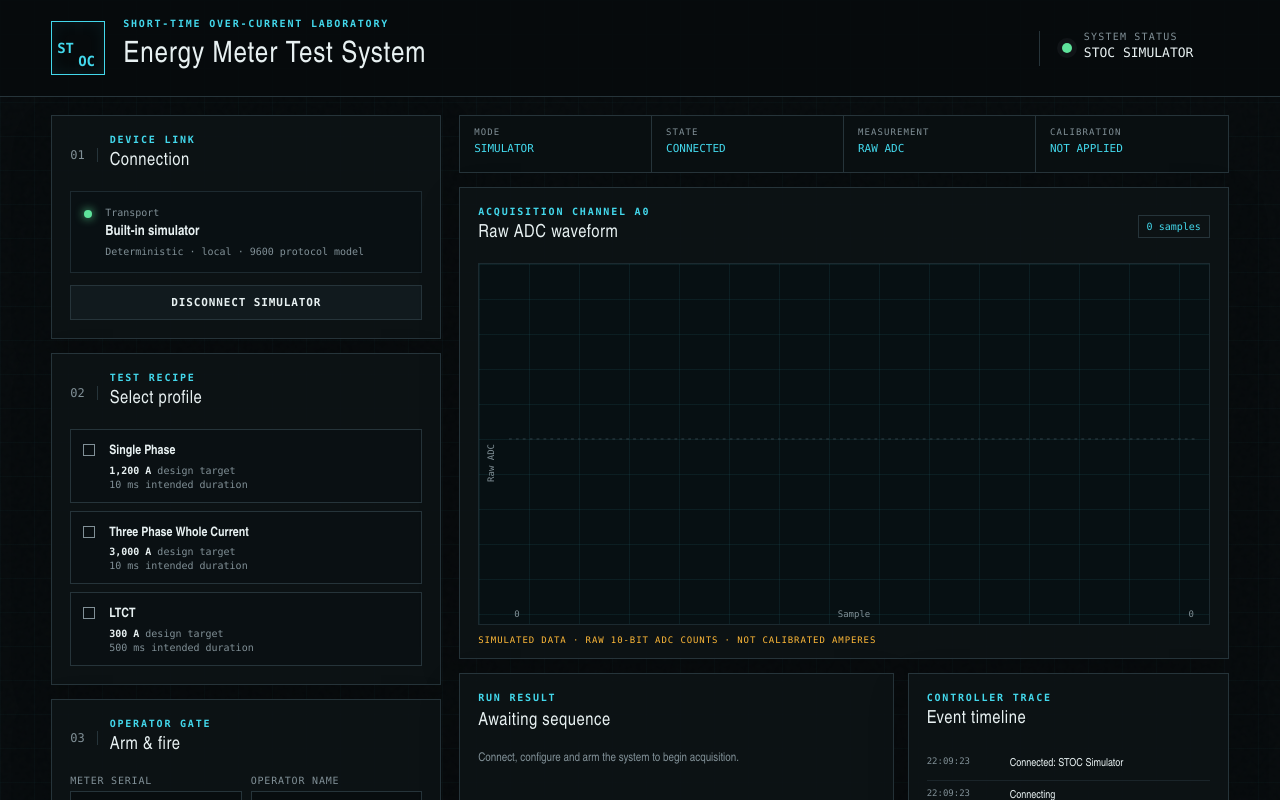
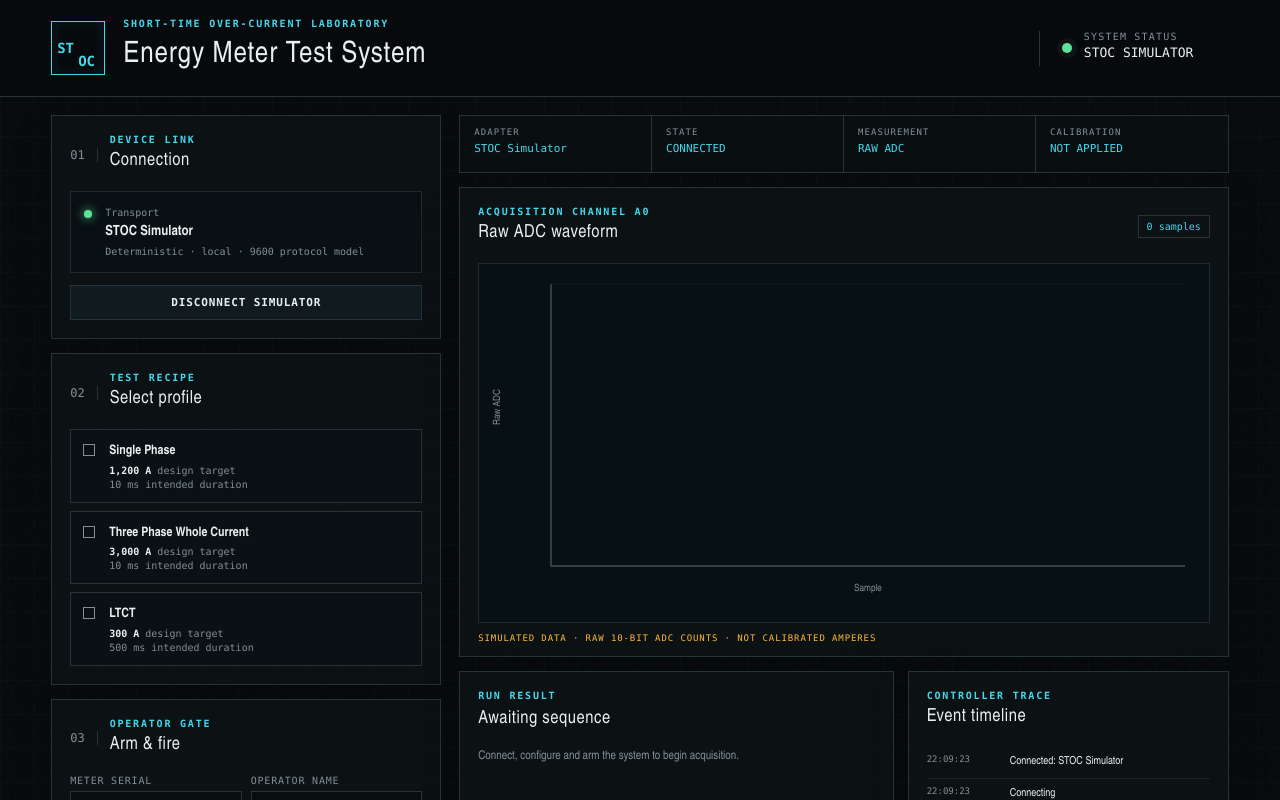
Before and after one commit to AhmadAkhtar007/STOC-Dashboard, a React (Vite) app: page / in a window 1280 px wide. Both pictures are taken after a click on the button "CONNECT SIMULATOR". Shown: the top 800 px of the page. Built offline with nearby package versions, Linux system fonts and the light colour scheme.

Commit message:
fix: complete dashboard instrumentation

```diff
--- a/package.json
+++ b/package.json
@@ -15,7 +15,8 @@
   },
   "dependencies": {
     "react": "^19.1.1",
-    "react-dom": "^19.1.1"
+    "react-dom": "^19.1.1",
+    "recharts": "^3.9.2"
   },
   "devDependencies": {
     "@tailwindcss/vite": "^4.1.13",
--- a/src/App.tsx
+++ b/src/App.tsx
@@ -46,17 +46,17 @@ export default function App({ adapter: suppliedAdapter, controller: suppliedCont
     {(uiError || status === 'error') && <div className="error-banner" role="alert"><strong>System exception</strong><span>{uiError ?? ('error' in snapshot.state ? snapshot.state.error : 'Unknown error')}</span></div>}
     <main id="main-control" className="dashboard-grid">
       <aside className="setup-column">
-        <ConnectionPanel connected={connected} busy={status === 'connecting' || ['firing', 'capturing'].includes(status)} onConnect={() => run(() => controller.connect(adapter))} onDisconnect={() => run(() => controller.disconnect())} />
+        <ConnectionPanel connected={connected} busy={status === 'connecting' || ['firing', 'capturing'].includes(status)} adapterKind={adapter.kind} connectionLabel={snapshot.connectionLabel} onConnect={() => run(() => controller.connect(adapter))} onDisconnect={() => run(() => controller.disconnect())} />
         <ProfileSelector value={profileId} disabled={status !== 'connected' && status !== 'configured'} onChange={(id: ProfileId) => run(() => controller.selectProfile(id))} />
         <TestControls status={status} canArm={status === 'configured'} canFire={status === 'armed'} metadata={metadata} onMetadata={setMetadata} onArm={() => { try { controller.arm(metadata); } catch (e) { setUiError(e instanceof Error ? e.message : String(e)); } }} onFire={() => run(() => controller.fire())} />
       </aside>
       <section className="monitor-column" aria-label="Live test monitor">
-        <div className="monitor-strip"><div><span>MODE</span><strong>SIMULATOR</strong></div><div><span>STATE</span><strong className={`text-${status}`}>{status.toUpperCase()}</strong></div><div><span>MEASUREMENT</span><strong>RAW ADC</strong></div><div><span>CALIBRATION</span><strong>NOT APPLIED</strong></div></div>
-        <WaveformChart samples={snapshot.state.samples} />
+        <div className="monitor-strip"><div><span>ADAPTER</span><strong role="status" aria-label="Active adapter">{snapshot.connectionLabel ?? (adapter.kind === 'simulator' ? 'SIMULATOR' : 'SERIAL')}</strong></div><div><span>STATE</span><strong role="status" aria-label="Controller state" className={`text-${status}`}>{status.toUpperCase()}</strong></div><div><span>MEASUREMENT</span><strong>RAW ADC</strong></div><div><span>CALIBRATION</span><strong>NOT APPLIED</strong></div></div>
+        <WaveformChart samples={snapshot.state.samples} simulated={adapter.kind === 'simulator'} />
         <div className="result-row"><ResultSummary result={selected} onJson={() => exportResult('json')} onCsv={() => exportResult('csv')} onPrint={() => window.print()} /><EventTimeline logs={snapshot.logs} /></div>
         <HistoryPanel results={history} />
       </section>
     </main>
-    <footer><span>STOC CONTROL / DEMONSTRATION BUILD</span><span>SIMULATOR OUTPUT IS NOT A CALIBRATED CURRENT MEASUREMENT</span></footer>
+    <footer><span>STOC CONTROL / DEMONSTRATION BUILD</span><span>{adapter.kind === 'simulator' ? 'SIMULATOR OUTPUT' : 'SERIAL INPUT'} IS NOT A CALIBRATED CURRENT MEASUREMENT</span></footer>
   </div>;
 }
--- a/src/components/ConnectionPanel.tsx
+++ b/src/components/ConnectionPanel.tsx
@@ -1,11 +1,13 @@
-interface Props { connected: boolean; busy: boolean; onConnect: () => void; onDisconnect: () => void }
-export function ConnectionPanel({ connected, busy, onConnect, onDisconnect }: Props) {
+import type { AdapterKind } from '../domain/types';
+interface Props { connected: boolean; busy: boolean; adapterKind: AdapterKind; connectionLabel?: string; onConnect: () => void; onDisconnect: () => void }
+export function ConnectionPanel({ connected, busy, adapterKind, connectionLabel, onConnect, onDisconnect }: Props) {
+  const adapterName = adapterKind === 'simulator' ? 'simulator' : 'Proteus serial';
   return <section className="panel connection-panel" aria-labelledby="connection-title">
     <div className="panel-heading"><span className="section-index">01</span><div><p className="eyebrow">Device link</p><h2 id="connection-title">Connection</h2></div></div>
     <div className="connection-readout"><span className={connected ? 'signal active' : 'signal'} aria-hidden="true" />
-      <div><small>Transport</small><strong>Built-in simulator</strong><p>Deterministic · local · 9600 protocol model</p></div></div>
+      <div><small>Transport</small><strong>{connectionLabel ?? (adapterKind === 'simulator' ? 'Built-in simulator' : 'Proteus / Arduino serial')}</strong><p>{adapterKind === 'simulator' ? 'Deterministic · local · 9600 protocol model' : 'Desktop serial transport · 9600 8N1'}</p></div></div>
     <button className="secondary-button" disabled={busy} onClick={connected ? onDisconnect : onConnect}>
-      {connected ? 'Disconnect simulator' : 'Connect simulator'}
+      {connected ? `Disconnect ${adapterName}` : `Connect ${adapterName}`}
     </button>
   </section>;
 }
--- a/src/components/HistoryPanel.tsx
+++ b/src/components/HistoryPanel.tsx
@@ -1,2 +1,2 @@
 import type { TestResult } from '../domain/types';
-export function HistoryPanel({ results }: { results: TestResult[] }) { return <section className="panel history-panel"><div className="panel-heading"><div><p className="eyebrow">Local record</p><h2>Recent test history</h2></div><span className="sample-badge">{results.length}</span></div><ul aria-label="Test history">{results.slice(0, 5).map(result => <li key={result.id}><div><strong>{result.metadata.meterSerialNumber || 'Unidentified meter'}</strong><span>{result.profile.name}</span></div><div><time>{new Date(result.completedAt).toLocaleString()}</time><span className="outcome">Sequence complete</span></div></li>)}{results.length === 0 && <li className="empty-history">No completed local runs</li>}</ul></section>; }
+export function HistoryPanel({ results }: { results: TestResult[] }) { return <section className="panel history-panel"><div className="panel-heading"><div><p className="eyebrow">Local record</p><h2>Recent test history</h2></div><span className="sample-badge">{results.length}</span></div><ul aria-label="Test history">{results.slice(0, 5).map(result => <li key={result.id}><div><strong>{result.metadata.meterSerialNumber || 'Unidentified meter'}</strong><span>{result.profile.name} · {result.adapterKind}</span></div><div><time>{new Date(result.completedAt).toLocaleString()}</time><span className="outcome">Sequence complete</span></div></li>)}{results.length === 0 && <li className="empty-history">No completed local runs</li>}</ul></section>; }
--- a/src/components/ResultSummary.tsx
+++ b/src/components/ResultSummary.tsx
@@ -3,7 +3,7 @@ export function ResultSummary({ result, onJson, onCsv, onPrint }: { result?: Tes
   if (!result) return <section className="panel result-empty"><p className="eyebrow">Run result</p><h2>Awaiting sequence</h2><p>Connect, configure and arm the system to begin acquisition.</p></section>;
   return <section className="panel result-panel" aria-labelledby="result-title">
     <div role="status" aria-label="Test outcome"><p className="eyebrow">Verified controller sequence</p><h2 id="result-title">Sequence complete</h2></div>
-    <dl><div><dt>Profile</dt><dd>{result.profile.name}</dd></div><div><dt>Design target</dt><dd>{result.profile.targetAmps.toLocaleString()} A</dd></div><div><dt>Intended duration</dt><dd>{result.profile.durationMs} ms</dd></div><div><dt>Raw peak</dt><dd>{result.rawPeak} ADC</dd></div></dl>
+    <dl role="group" aria-label="Run instrumentation"><div><dt>Profile</dt><dd>{result.profile.name}</dd></div><div><dt>Adapter type</dt><dd>{result.adapterKind}</dd></div><div><dt>Design target</dt><dd>{result.profile.targetAmps.toLocaleString()} A</dd></div><div><dt>Intended duration</dt><dd>{result.profile.durationMs} ms</dd></div><div><dt>Sample count</dt><dd>{result.samples.length}</dd></div><div><dt>Raw peak</dt><dd>{result.rawPeak} ADC</dd></div></dl>
     <p className="honesty-note">This confirms command and capture completion only. It is not a certified meter pass/fail result.</p>
     <div className="export-actions"><button onClick={onJson}>Export JSON</button><button onClick={onCsv}>Export CSV</button><button onClick={onPrint}>Print summary</button></div>
   </section>;
--- a/src/components/WaveformChart.tsx
+++ b/src/components/WaveformChart.tsx
@@ -1,14 +1,20 @@
-export function WaveformChart({ samples }: { samples: number[] }) {
-  const width = 1000, height = 280;
-  const points = samples.length < 2 ? '' : samples.map((v, i) => `${(i / (samples.length - 1)) * width},${height - (v / 1023) * height}`).join(' ');
+import { CartesianGrid, Line, LineChart, ResponsiveContainer, XAxis, YAxis } from 'recharts';
+
+export function WaveformChart({ samples, simulated }: { samples: number[]; simulated: boolean }) {
+  const data = samples.map((rawAdc, sample) => ({ sample, rawAdc }));
   return <section className="panel waveform-panel" aria-labelledby="waveform-title">
-    <div className="panel-heading"><div><p className="eyebrow">Acquisition channel A0</p><h2 id="waveform-title">Raw ADC waveform</h2></div><span className="sample-badge">{samples.length} samples</span></div>
-    <div className="chart-shell">
-      <div className="y-label">Raw ADC</div>
-      <svg role="img" aria-label="Raw ADC waveform" viewBox={`0 0 ${width} ${height}`} preserveAspectRatio="none">
-        <title>Raw ADC waveform, 0 to 1023 counts</title><line x1="0" y1={height / 2} x2={width} y2={height / 2} className="chart-midline" />
-        {points && <polyline points={points} className="wave-line" vectorEffect="non-scaling-stroke" />}
-      </svg><div className="axis-scale"><span>0</span><span>Sample</span><span>{Math.max(0, samples.length - 1)}</span></div>
-    </div><p className="data-disclaimer">SIMULATED DATA · RAW 10-BIT ADC COUNTS · NOT CALIBRATED AMPERES</p>
+    <div className="panel-heading"><div><p className="eyebrow">Acquisition channel A0</p><h2 id="waveform-title">Raw ADC waveform</h2></div><span className="sample-badge" role="status" aria-label="Waveform sample count">{samples.length} samples</span></div>
+    <div className="chart-shell" role="img" aria-label="Raw ADC waveform" aria-describedby="waveform-description">
+      <ResponsiveContainer width="100%" height="100%">
+        <LineChart data={data} margin={{ top: 12, right: 16, bottom: 18, left: 4 }}>
+          <CartesianGrid stroke="rgba(67,216,236,.08)" vertical={false} />
+          <XAxis type="number" dataKey="sample" domain={[0, Math.max(1, samples.length - 1)]} tick={{ fill: '#819097', fontSize: 10 }} label={{ value: 'Sample', position: 'insideBottom', fill: '#819097', fontSize: 10 }} />
+          <YAxis type="number" domain={[0, 1023]} ticks={[0, 256, 512, 768, 1023]} tick={{ fill: '#819097', fontSize: 10 }} label={{ value: 'Raw ADC', angle: -90, position: 'insideLeft', fill: '#819097', fontSize: 10 }} />
+          <Line type="linear" dataKey="rawAdc" stroke="#43d8ec" strokeWidth={2} dot={false} isAnimationActive={false} />
+        </LineChart>
+      </ResponsiveContainer>
+    </div>
+    <p id="waveform-description" className="sr-only">Raw ADC scale 0 to 1023 counts by sample index.</p>
+    <p className="data-disclaimer" role="note" aria-label="Measurement limitation">{simulated ? 'SIMULATED DATA' : 'SERIAL DEVICE DATA'} · RAW 10-BIT ADC COUNTS · NOT CALIBRATED AMPERES</p>
   </section>;
 }
--- a/vite.config.ts
+++ b/vite.config.ts
@@ -5,6 +5,15 @@ import { defineConfig } from 'vitest/config'
 export default defineConfig({
   base: './',
   plugins: [react(), tailwindcss()],
+  build: {
+    rollupOptions: {
+      output: {
+        manualChunks: {
+          charts: ['recharts'],
+        },
+      },
+    },
+  },
   test: {
     environment: 'jsdom',
     setupFiles: './src/test/setup.ts',
```
Also changed, not shown: src/styles.css, 2 other files (tests, documents, lock files or other folders).
